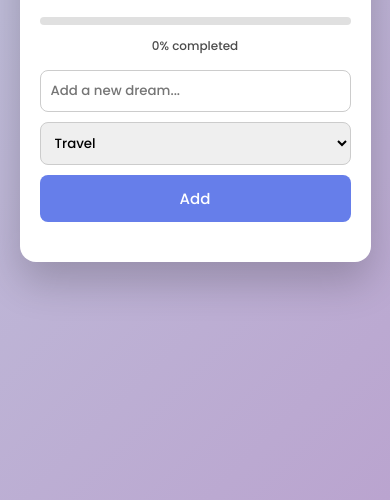
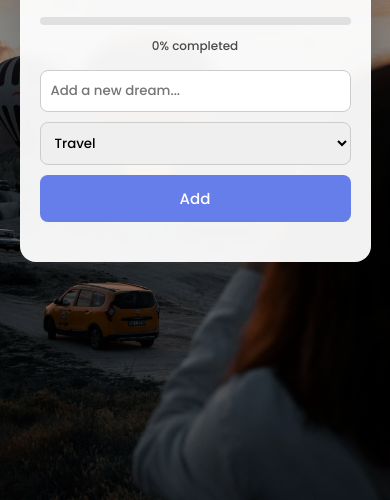
Before and after one commit to Sahil3299/dream-bucket-list, a plain HTML site: page index.html in a window 390 px wide. Shown: the part 344-844 px from the top of the page. Drawn offline with Linux system fonts and the light colour scheme.

Commit message:
add background image and improve UI responsiveness

```diff
--- a/style.css
+++ b/style.css
@@ -6,20 +6,31 @@
 body {
   margin: 0;
   min-height: 100vh;
-  background: linear-gradient(135deg, #c1c6dd, #baa4cf);
+  background:
+    linear-gradient(
+      rgba(0, 0, 0, 0.45),
+      rgba(0, 0, 0, 0.45)
+    ),
+    url("images/bg.jpg.jpg") center/cover no-repeat;
   display: flex;
   justify-content: center;
   align-items: center;
 }
 
+
 .container {
   width: 90%;
   max-width: 420px;
-  background: white;
+  /* background: white; */
   padding: 25px;
   border-radius: 16px;
   box-shadow: 0 20px 40px rgba(0,0,0,0.2);
 }
+.container {
+  background: rgba(255, 255, 255, 0.95);
+  backdrop-filter: blur(6px);
+}
+
 
 h1 {
   text-align: center;
```
Also changed, not shown: script.js (+0 -11 lines), images/bg.jpg.jpg (added).
